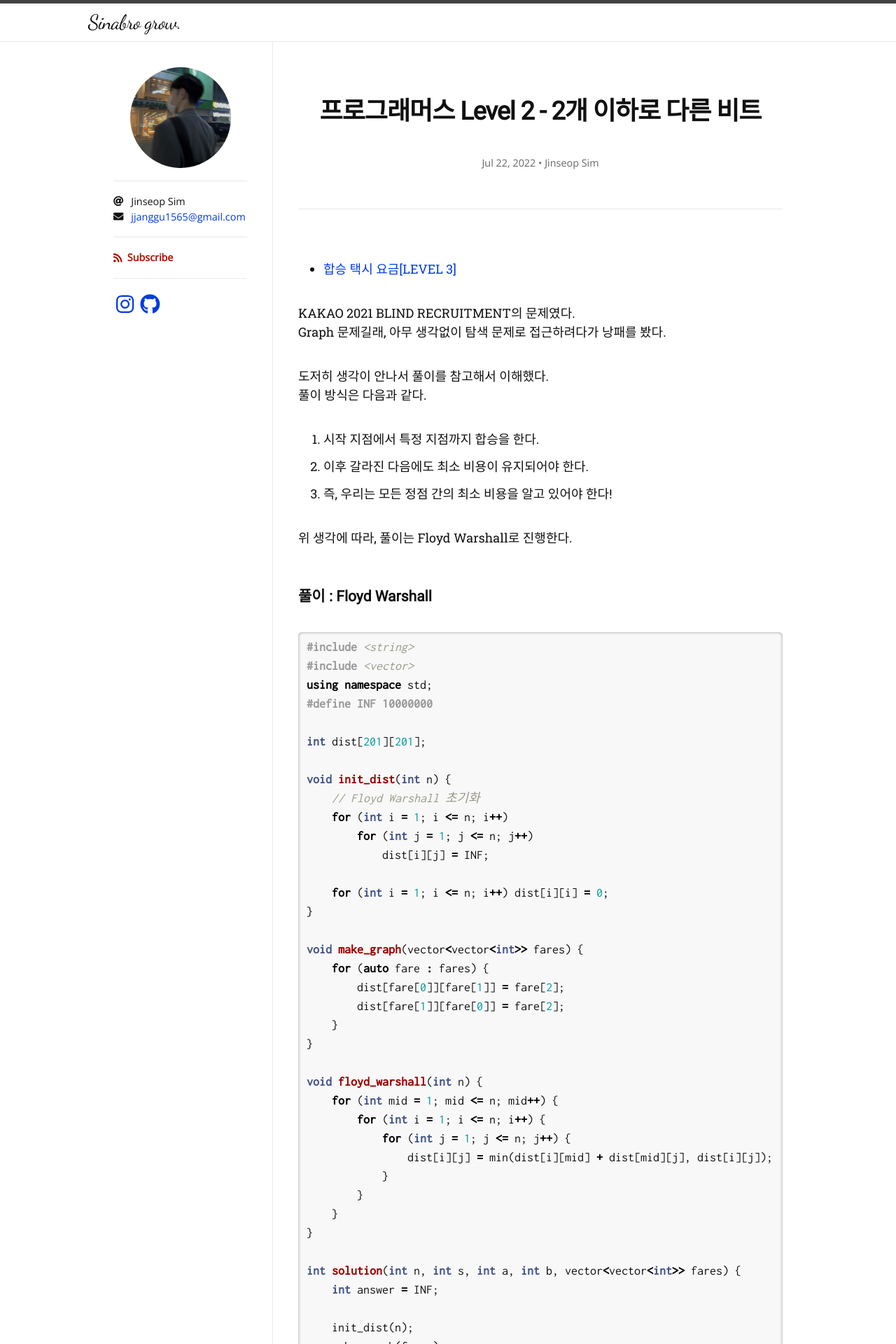
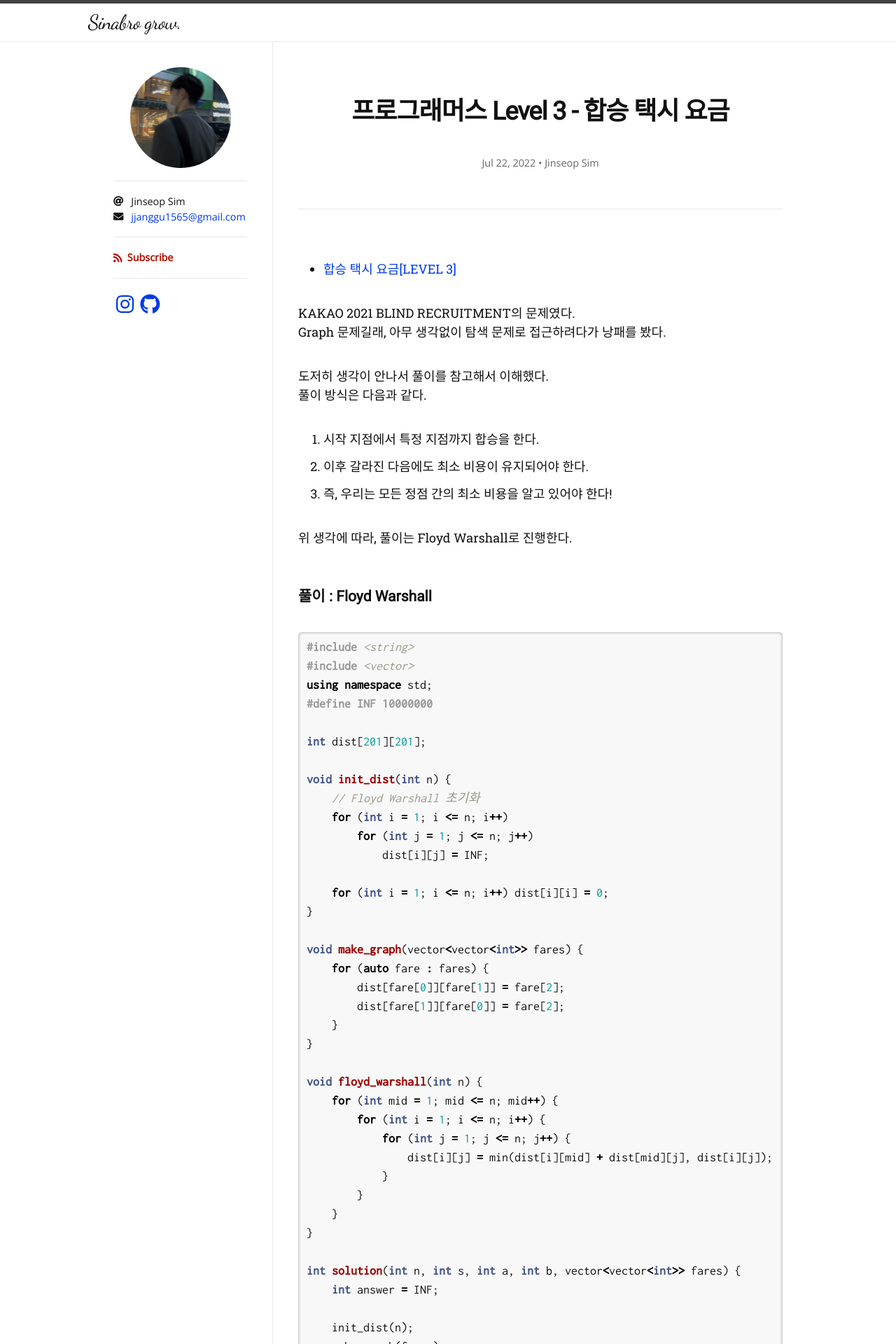
Before and after one commit to Jinseop-Sim/Jinseop-Sim.github.io, a Jekyll site: the page built from _posts/2022-07-22-programmers-18.md, in a window 1280 px wide. Shown: the top 1920 px of the page at 70% size. Built offline with Jekyll 4.4.1, drawn with Linux system fonts in a browser that asks for light colours; nearby versions of some CDN libraries; some web fonts are replaced.

Commit message:
modify post

```diff
--- a/_posts/2022-07-22-programmers-18.md
+++ b/_posts/2022-07-22-programmers-18.md
@@ -1,6 +1,6 @@
 ---
 layout: post
-title: "프로그래머스 Level 2 - 2개 이하로 다른 비트 "
+title: "프로그래머스 Level 3 - 합승 택시 요금"
 categories: Programmers
 tags: [cpp]
 author:
```
